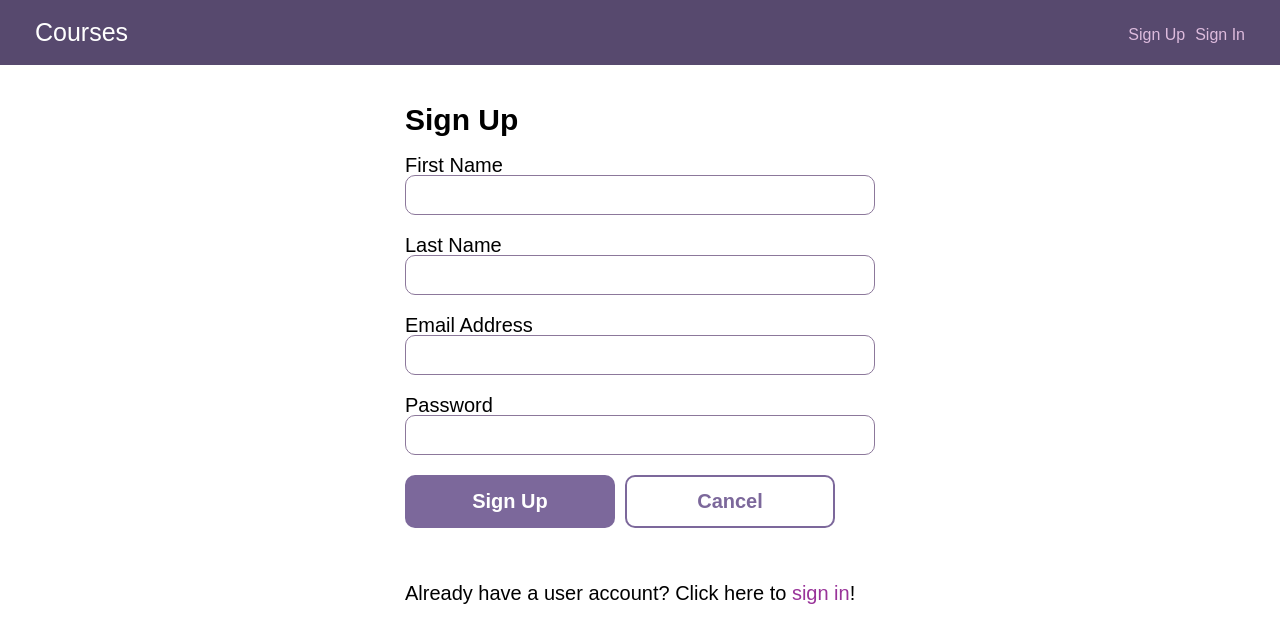
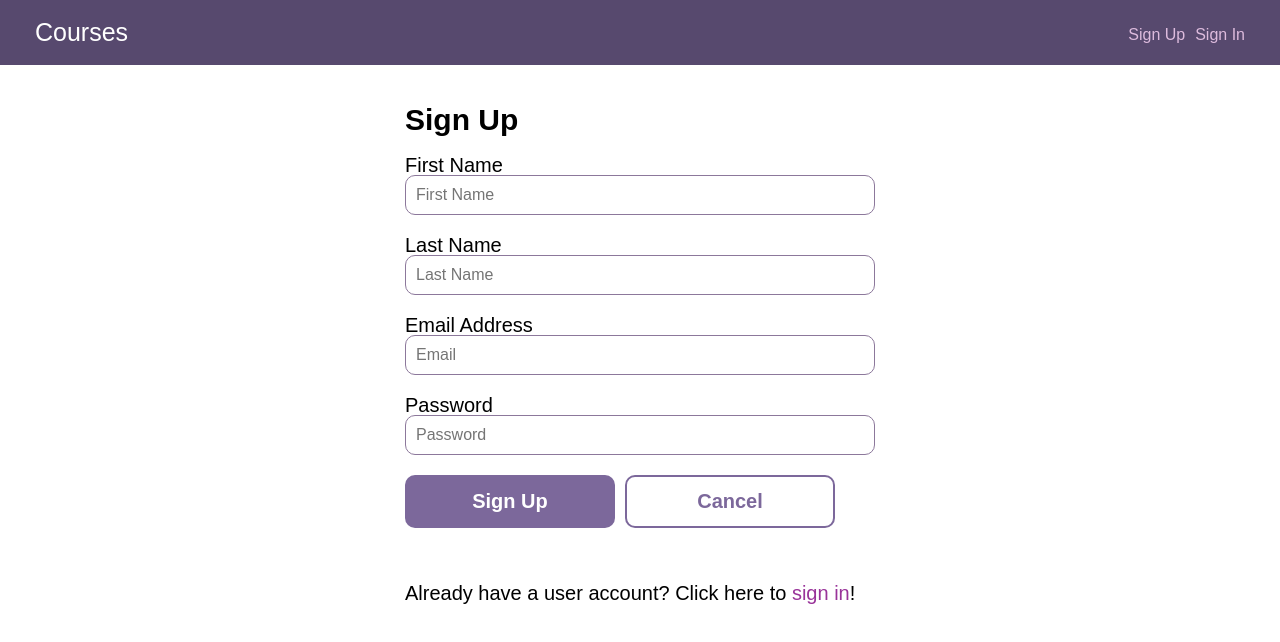
Before and after one commit to nicoledicochea/treehouse-full-stack-react-and-rest-api, a React (Create React App) app in the folder client/: page /signup in a window 1280 px wide. Shown: the top 642 px of the page. Built offline with nearby package versions, Linux system fonts and the light colour scheme.

Commit message:
add axios to post users and validation errors to user sign up

```diff
--- a/client/src/components/UserSignUp.js
+++ b/client/src/components/UserSignUp.js
@@ -1,23 +1,118 @@
-import { Link } from "react-router-dom";
+import { Link, useNavigate } from "react-router-dom";
+import { useRef, useState, useContext } from "react";
+import axios from "axios";
+import UserContext from "../context/UserContext"
 import "../reset.css";
 import "../global.css";
 
 const UserSignUp = () => {
+  const navigate = useNavigate();
+  const firstName = useRef(null);
+  const lastName = useRef(null);
+  const emailAddress = useRef(null);
+  const password = useRef(null);
+  const [errors, setErrors] = useState([]);
+  const { actions } = useContext(UserContext);
+
+  const handleSubmit = async (e) => {
+    e.preventDefault()
+    const user = {
+        firstName: firstName.current.value,
+        lastName: lastName.current.value,
+        emailAddress: emailAddress.current.value,
+        password: password.current.value
+    }
+    const url = "http://localhost:5000/api/users"
+    try {
+        await axios({
+            method: "POST",
+            url,
+            data: JSON.stringify(user),
+            headers: {"Content-Type": "application/json"},
+        })
+        .then(async(response) => {
+            if(response.status === 201) {
+                await actions.signIn(user)
+                navigate(`/`)
+            }
+        })
+    } catch (error) {
+        const validationErrors = error.response.data.errors;
+        setErrors(validationErrors)
+        if(!validationErrors) {
+            navigate('/error')
+        }
+    }
+  };
+
+  const handleCancel = (e) => {
+    e.preventDefault();
+    navigate("/");
+  };
+
   return (
     <main>
       <div className="form--centered">
         <h2>Sign Up</h2>
-
-                <form>
-                    <label >First Name
-                    <input id="firstName" name="firstName" type="text" value="" /></label>
-                    <label>Last Name
-                    <input id="lastName" name="lastName" type="text" value="" /></label>
-                    <label>Email Address
-                    <input id="emailAddress" name="emailAddress" type="email" value="" /></label>
-                    <label>Password
-                    <input id="password" name="password" type="password" value="" /></label>
-                    <button className="button" type="submit">Sign Up</button><button className="button button-secondary" onClick="event.preventDefault(); location.href='index.html';"
+        { errors.length > 0
+        ?
+        <div className="validation--errors" >
+        <ul>
+            {errors.map((error, index) => {
+                return <li key={index}>{error}</li>
+            })}
+        </ul>
+        </div>
+        : null}
+        <form onSubmit={(e) => handleSubmit(e)}>
+          <label>
+            First Name
+            <input
+              id="firstName"
+              name="firstName"
+              type="text"
+              ref={firstName}
+              placeholder="First Name"
+            />
+          </label>
+          <label>
+            Last Name
+            <input
+                id="lastName"
+                name="lastName"
+                type="text"
+                ref={lastName}
+                placeholder="Last Name"
+            />
+          </label>
+          <label>
+            Email Address
+            <input
+              id="emailAddress"
+              name="emailAddress"
+              type="email"
+              ref={emailAddress}
+              placeholder="Email"
+              autoComplete="username"
+            />
+          </label>
+          <label>
+            Password
+            <input
+              id="password"
+              name="password"
+              type="password"
+              ref={password}
+              placeholder="Password"
+              autoComplete="current-password"
+            />
+          </label>
+          <button className="button" type="submit">
+            Sign Up
+          </button>
+          <button
+            className="button button-secondary"
+            onClick={(e) => handleCancel(e)}
           >
             Cancel
             {/* CHANGE onClick EVENT
@@ -25,10 +120,13 @@ const UserSignUp = () => {
                         */}
           </button>
         </form>
-                <p>Already have a user account? Click here to <Link to="/signin">sign in</Link>!</p>
+        <p>
+          Already have a user account? Click here to{" "}
+          <Link to="/signin">sign in</Link>!
+        </p>
       </div>
     </main>
-    )
+  );
 };
 
 export default UserSignUp;
```
Also changed, not shown: 1 other file (tests, documents, lock files or other folders). Lines whose indentation alone changed are shown as unchanged.
